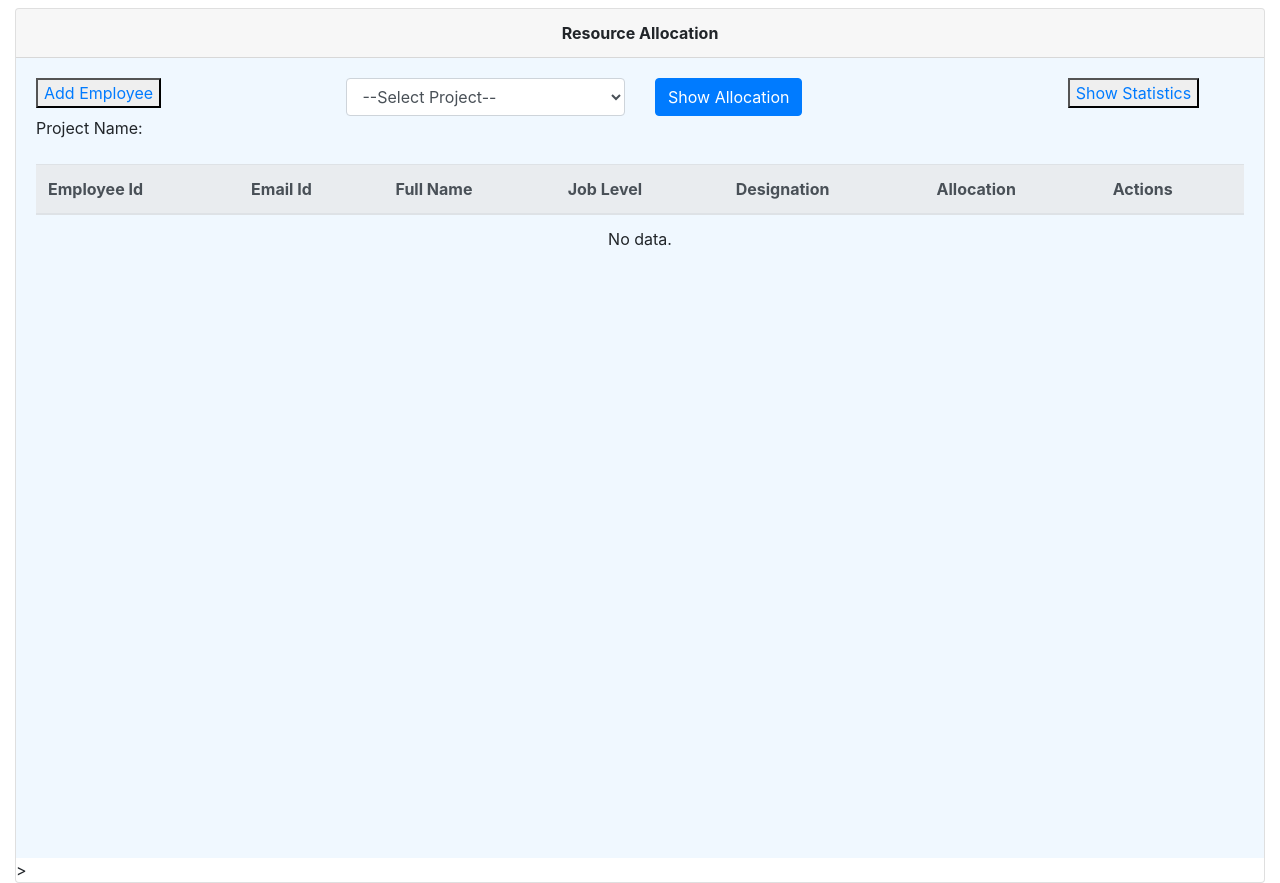
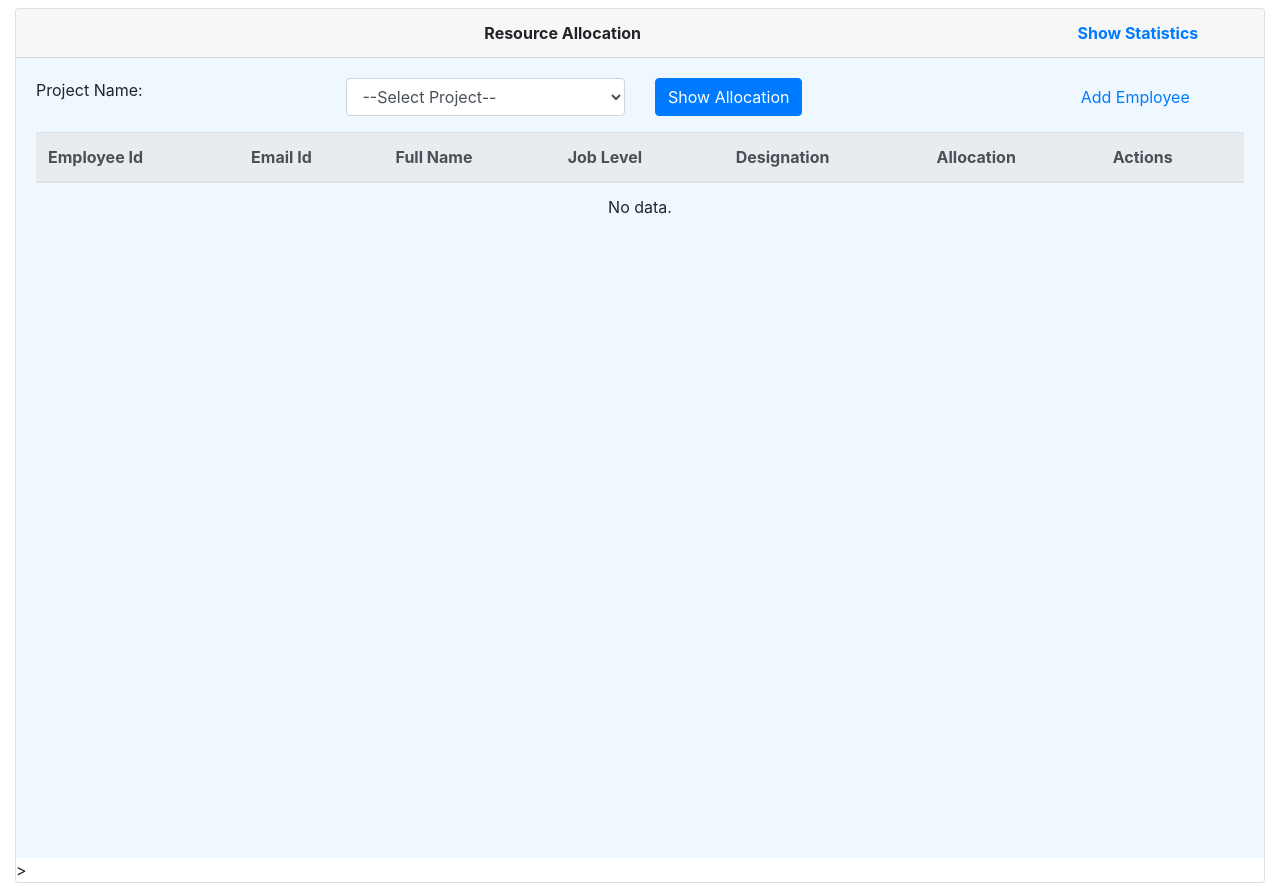
Before and after one commit to ArpitJain89/resource-allocation, a React (Create React App) app: page / in a window 1280 px wide. Built offline with nearby package versions, Linux system fonts and the light colour scheme.

Commit message:
UI changes

```diff
--- a/src/App.js
+++ b/src/App.js
@@ -11,7 +11,6 @@ class App extends React.Component {
   render() {
     return (
       <div className="container-fluid mt-2">
-        {/* <EmployeeList></EmployeeList> */}
         <BrowserRouter>
           <Route exact path="/" component={EmployeeList} />
           <Route path="/:projectId/employeeAdd/" component={EmployeeAdd} />
--- a/src/assets/employees.json
+++ b/src/assets/employees.json
@@ -31,8 +31,55 @@
       "jobLevel": "L1",
       "designation": "BA",
       "allocation": 10
+    },
+    {
+      "id": 105,
+      "emailId": "Anup@gmail.com",
+      "fullName": "Anup nikam",
+      "jobLevel": "L3",
+      "designation": "BA",
+      "allocation": 10
+    },
+    {
+      "id": 106,
+      "emailId": "Akash@gmail.com",
+      "fullName": "Akash Shinde",
+      "jobLevel": "L1",
+      "designation": "BA",
+      "allocation": 10
+    },
+    {
+      "id": 107,
+      "emailId": "Ruchi@gmail.com",
+      "fullName": "Ruchi Yadav",
+      "jobLevel": "L1",
+      "designation": "BA",
+      "allocation": 20
+    },
+    {
+      "id": 108,
+      "emailId": "Shreya@gmail.com",
+      "fullName": "Shreya Kale",
+      "jobLevel": "L3",
+      "designation": "BA",
+      "allocation": 10
+    },
+    {
+      "id": 109,
+      "emailId": "Shubhi@gmail.com",
+      "fullName": "Shubhi nikam",
+      "jobLevel": "L3",
+      "designation": "BA",
+      "allocation": 20
+    },
+    {
+      "id": 110,
+      "emailId": "Nirav@gmail.com",
+      "fullName": "Nirav Dube",
+      "jobLevel": "L2",
+      "designation": "BA",
+      "allocation": 20
     }
-
   ],
   "projects": [
     {
@@ -136,6 +183,107 @@
           "projectAllocation": 10
         }
       ]
+    },
+    {
+      "id": 4,
+      "name": "Ideas to Impacts",
+      "description": "This project is  related to Ideas to Impacts",
+      "clientName": "US",
+      "Unit": "Development",
+      "startDate": "2010-02-01",
+      "endDate": "2010-04-09",
+      "ManagerName": "Ashish",
+      "employees": [
+        {
+          "id": 109,
+          "emailId": "Shubhi@gmail.com",
+          "fullName": "Shubhi nikam",
+          "jobLevel": "L3",
+          "designation": "BA",
+          "startDate": "2010-02-01",
+          "endDate": "2014-04-02",
+          "allocation": 20,
+          "projectAllocation": 10
+        },
+        {
+          "id": 110,
+          "emailId": "Nirav@gmail.com",
+          "fullName": "Nirav Dube",
+          "jobLevel": "L2",
+          "designation": "BA",
+          "startDate": "2010-02-01",
+          "endDate": "2014-04-02",
+          "allocation": 20,
+          "projectAllocation": 10
+        }
+      ]
+    },
+    {
+      "id": 5,
+      "name": "Syntel",
+      "description": "This project is  related to syntel",
+      "clientName": "US",
+      "Unit": "Development",
+      "startDate": "2010-02-01",
+      "endDate": "2010-04-09",
+      "ManagerName": "Diwya",
+      "employees": [
+        {
+          "id": 106,
+          "emailId": "Akash@gmail.com",
+          "fullName": "Akash Shinde",
+          "jobLevel": "L1",
+          "designation": "BA",
+          "startDate": "2010-02-01",
+          "endDate": "2014-04-02",
+          "allocation": 10,
+          "projectAllocation": 10
+        },
+        {
+          "id": 107,
+          "emailId": "Ruchi@gmail.com",
+          "fullName": "Ruchi Yadav",
+          "jobLevel": "L1",
+          "designation": "BA",
+          "startDate": "2010-02-01",
+          "endDate": "2014-04-02",
+          "allocation": 10,
+          "projectAllocation": 10
+        },
+        {
+          "id": 108,
+          "emailId": "Shreya@gmail.com",
+          "fullName": "Shreya Kale",
+          "jobLevel": "L3",
+          "designation": "BA",
+          "startDate": "2010-02-01",
+          "endDate": "2014-04-02",
+          "allocation": 10,
+          "projectAllocation": 10
+        },
+        {
+          "id": 109,
+          "emailId": "Shubhi@gmail.com",
+          "fullName": "Shubhi nikam",
+          "jobLevel": "L3",
+          "designation": "BA",
+          "startDate": "2010-02-01",
+          "endDate": "2014-04-02",
+          "allocation": 20,
+          "projectAllocation": 10
+        },
+        {
+          "id": 110,
+          "emailId": "Nirav@gmail.com",
+          "fullName": "Nirav Dube",
+          "jobLevel": "L2",
+          "designation": "BA",
+          "startDate": "2010-02-01",
+          "endDate": "2014-04-02",
+          "allocation": 20,
+          "projectAllocation": 10
         }
       ]
     }
+  ]
+}
--- a/src/employee/EmployeeAdd.js
+++ b/src/employee/EmployeeAdd.js
@@ -33,41 +33,14 @@ class EmployeeAdd extends React.Component {
   getEmployeDetails() {
     this.employees = JSON.parse(sessionStorage.getItem("employees"));
     this.projects = JSON.parse(sessionStorage.getItem("projects"));
-    console.log("this.projects ", this.projects);
    this.employees = this.employees.filter(emp => emp.allocation != 100);
-    //get Employee for that  project
-    // const projectEmployee = this.projects.filter(
-    //   project => project.id === parseInt(this.projectId)
-    // );
-
-    // const allEmployees = employees.filter(emp => emp.allocation != 100);
-
-    // const removeDuplicateEmp = this.removeDuplicates([
-    //   ...allEmployees,
-    //   ...projectEmployee[0].employees
-    // ]);
-
-    // console.log("removeDuplicateEmp", removeDuplicateEmp);
-
-    // var result = removeDuplicateEmp.reduce((unique, o) => {
-    //   if (!unique.some(obj => obj.id === o.id && obj.value === o.value)) {
-    //     unique.push(o);
-    //   }
-    //   return unique;
-    // }, []);
-
-    // console.log("Unique", result);
-
-    // var oldItems = result.filter(n => projectEmployee[0].employees.includes(n));
   }
   onChangeOfEmployeeSelect(event) {
     this.selectedEmployeeId = parseInt(event.target.value, 10);
-    console.log(" this.selectedEmployeeId", this.selectedEmployeeId);
     this.getEmployeDetailsById(this.selectedEmployeeId);
   }
   getEmployeDetailsById(id) {
     this.employeeDetails = this.employees.filter(emp => emp.id === id)[0];
-    console.log(" this.employeeDetails", this.employeeDetails);
     this.setState({
       empAllocation: this.employeeDetails.allocation
     });
@@ -80,7 +53,6 @@ class EmployeeAdd extends React.Component {
       const freeAllocation = 100 - this.employeeDetails.allocation;
       if (allocation > freeAllocation) {
         return;
-      } else {
       }
     }
     this.setState({
@@ -139,9 +111,7 @@ class EmployeeAdd extends React.Component {
                           <select
                             className="form-control"
                             onChange={this.onChangeOfEmployeeSelect}
-                            name="employeeName"
-                            id="employee_name"
-
+                            id="exampleFormControlSelect1"
                           >
                             <option>--Select Employee--</option>
                             {this.employees.map(emp => (
--- a/src/employee/EmployeeList.js
+++ b/src/employee/EmployeeList.js
@@ -101,20 +101,21 @@ class EmployeeList extends React.Component {
     return (
       <div className="card">
         <div className="card-header text-center font-weight-bolder">
-          Resource Allocation
+          <span className="col-sm-2 offset-4">Resource Allocation</span>
+          <span className="col-2 offset-4">
+            {" "}
+            <Link to={`./employee/HighChart`}>Show Statistics</Link>
+          </span>
         </div>
         <div className="card-body view-port-height">
           <div className="row">
-            <div className="col-3">
-              <button type="button">
-                <Link to={`${this.selectedProjectId}/employeeAdd`}>
-                  Add Employee
-                </Link>
-              </button>
-            </div>
+
 
             {/* dropdown form */}
-            <div className="col-3">
+            <div className="col-3 thead-light ">
+              <label>Project Name: {this.state.projectName}</label>
+            </div>
+            <div className="col-3 ">
               <select
                 className="form-control"
                 onChange={this.onChangeOfProjectSelect}
@@ -128,7 +129,7 @@ class EmployeeList extends React.Component {
                 ))}
               </select>
             </div>
-            <div className="col-4">
+            <div className="col-3">
               <button
                 type="button"
                 className="btn btn-primary"
@@ -137,16 +138,18 @@ class EmployeeList extends React.Component {
                 Show Allocation
               </button>
             </div>
-            <div className="col-2">
-              <button type="button">
-                <Link to={`./employee/HighChart`}>Show Statistics</Link>
+
+            <div className="col-2 offset-1">
+              <button type="button" className="btn btn-secondory">
+                <Link to={`${this.selectedProjectId}/employeeAdd`}>
+                  Add Employee
+                </Link>
               </button>
             </div>
           </div>
 
           {/* Employee List */}
 
-          <label>Project Name: {this.state.projectName}</label>
 
           <table className="table mt-3">
             <thead className="thead-light">
--- a/src/employee/HighChart.js
+++ b/src/employee/HighChart.js
@@ -45,7 +45,7 @@ class HighChart extends React.Component {
       text: "Projects Vs Employee Job Level"
     },
     xAxis: {
-      categories: ["L1", "L2"],
+      categories: ["L1", "L2","L3"],
       crosshair: true
     },
     yAxis: {
@@ -78,31 +78,26 @@ class HighChart extends React.Component {
     super(props);
     this.state = {
       projectData: [],
-      series: [
+
+      seriesForJobLevel: [
         {
-          name: "ABC",
+          name: "Harman",
           data: []
         },
         {
-          name: "XYZ",
+          name: "Bajaj",
           data: []
         },
         {
           name: "PCYC",
           data: []
-        }
-      ],
-      seriesForJobLevel: [
+        },
         {
-          name: "ABC",
+          name: "Ideas to Impacts",
           data: []
         },
         {
-          name: "PQR",
-          data: []
-        },
-        {
-          name: "PCYC",
+          name: "Syntel",
           data: []
         }
       ]
@@ -137,15 +132,20 @@ class HighChart extends React.Component {
       for (var index in this.projects) {
         var jobLevelL1cnt = 0;
         var jobLevelL2cnt= 0;
+        var jobLevelL3cnt=0;
         this.projects[index].employees.map((emp, index) => {
           if (emp.jobLevel ==="L1") {
             jobLevelL1cnt = jobLevelL1cnt + 1;
           } else if (emp.jobLevel ==="L2") {
             jobLevelL2cnt = jobLevelL2cnt + 1;
+          }else {
+            jobLevelL3cnt = jobLevelL3cnt+1;
           }
         });
         this.state.seriesForJobLevel[index].data.push(jobLevelL1cnt);
         this.state.seriesForJobLevel[index].data.push(jobLevelL2cnt);
+        this.state.seriesForJobLevel[index].data.push(jobLevelL3cnt);
+
       }
 
       console.log("joblevel", this.state.seriesForJobLevel);
```
Also changed, not shown: src/employee/Employee.js (+28 -29 lines). Lines whose indentation alone changed are shown as unchanged.
